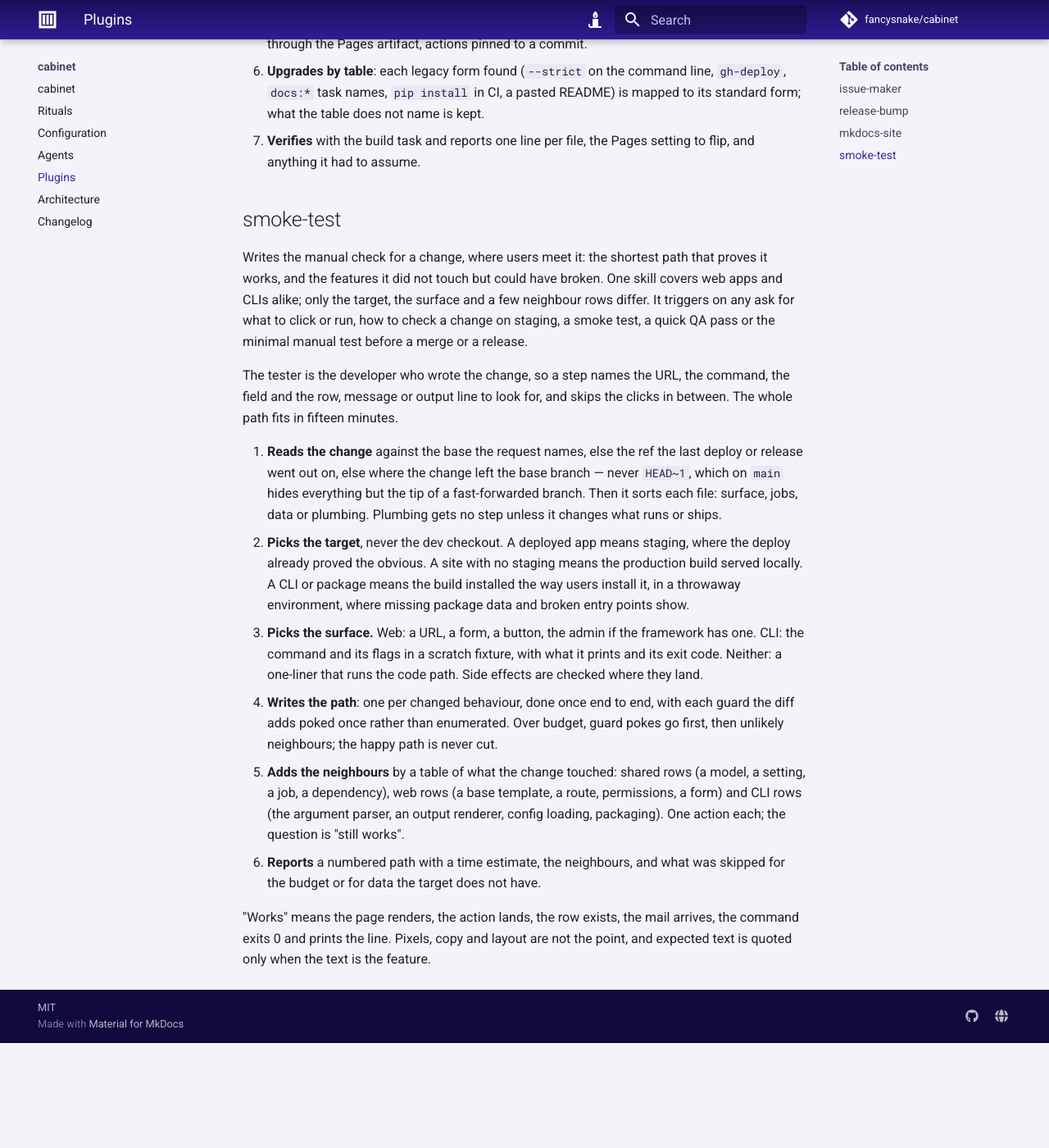
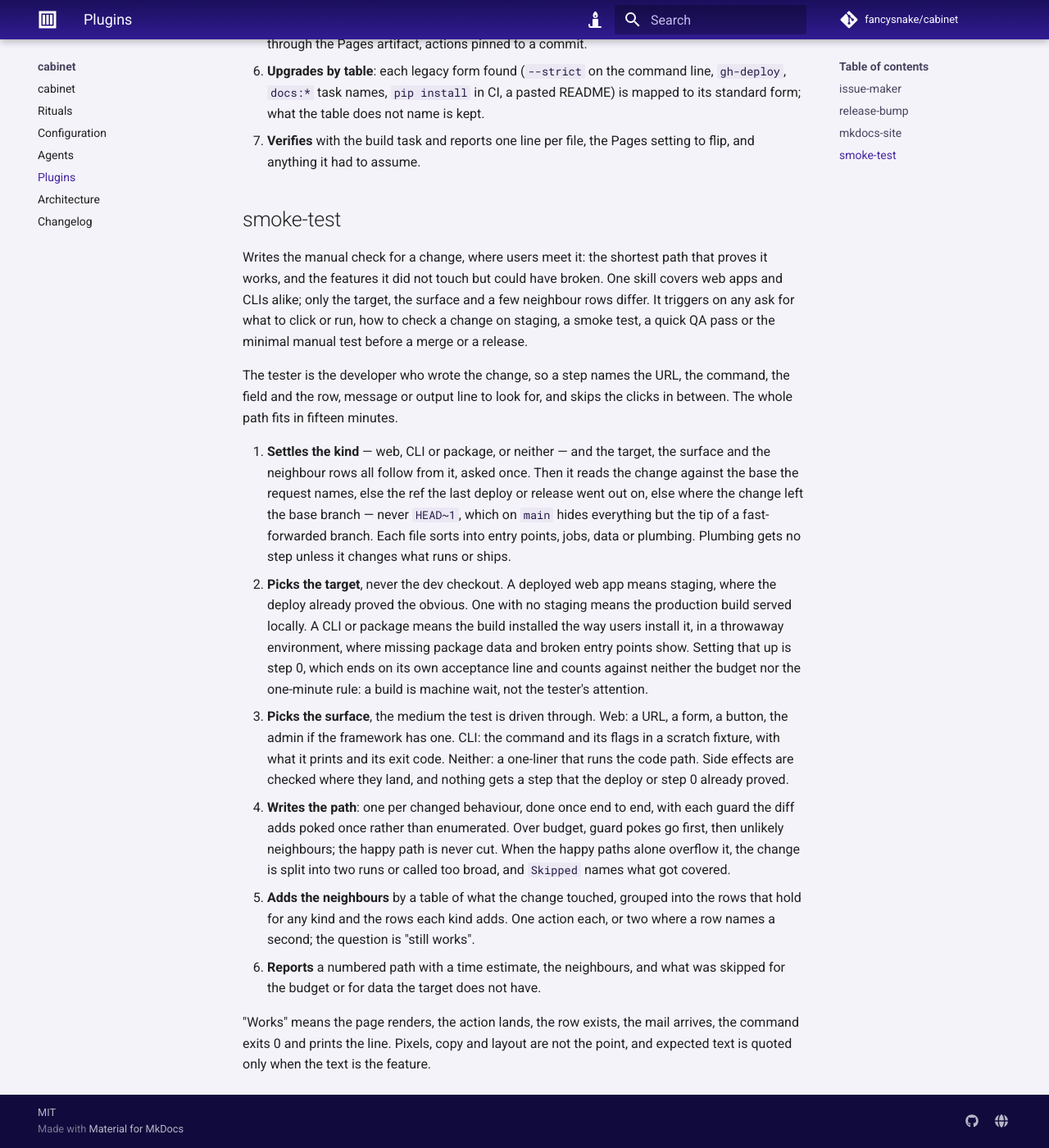
Before and after one commit to fancysnake/cabinet, an MkDocs documentation site: the page built from docs/plugins.md, in a window 1280 px wide and 1400 px high, scrolled down 3144 px. Shown: the whole window at 82% size. Built offline with MkDocs 1.6.1 and Material for MkDocs 9.7.7, drawn with Linux system fonts in a browser that asks for light colours; comment, search, counter and statistics services are not loaded; before the commit the page ends 4416 px from its top, so only the background shows below that.

Commit message:
chore: act on the review triage

```diff
--- a/docs/plugins.md
+++ b/docs/plugins.md
@@ -146,29 +146,36 @@ The tester is the developer who wrote the change, so a step names the URL,
 the command, the field and the row, message or output line to look for, and
 skips the clicks in between. The whole path fits in fifteen minutes.
 
-1. **Reads the change** against the base the request names, else the ref the
+1. **Settles the kind** — web, CLI or package, or neither — and the target,
+   the surface and the neighbour rows all follow from it, asked once. Then
+   it reads the change against the base the request names, else the ref the
    last deploy or release went out on, else where the change left the base
    branch — never `HEAD~1`, which on `main` hides everything but the tip of
-   a fast-forwarded branch. Then it sorts each file: surface, jobs, data or
+   a fast-forwarded branch. Each file sorts into entry points, jobs, data or
    plumbing. Plumbing gets no step unless it changes what runs or ships.
-2. **Picks the target**, never the dev checkout. A deployed app means
-   staging, where the deploy already proved the obvious. A site with no
-   staging means the production build served locally. A CLI or package
-   means the build installed the way users install it, in a throwaway
-   environment, where missing package data and broken entry points show.
-3. **Picks the surface.** Web: a URL, a form, a button, the admin if the
-   framework has one. CLI: the command and its flags in a scratch fixture,
-   with what it prints and its exit code. Neither: a one-liner that runs the
-   code path. Side effects are checked where they land.
+2. **Picks the target**, never the dev checkout. A deployed web app means
+   staging, where the deploy already proved the obvious. One with no staging
+   means the production build served locally. A CLI or package means the
+   build installed the way users install it, in a throwaway environment,
+   where missing package data and broken entry points show. Setting that up
+   is step 0, which ends on its own acceptance line and counts against
+   neither the budget nor the one-minute rule: a build is machine wait, not
+   the tester's attention.
+3. **Picks the surface**, the medium the test is driven through. Web: a URL,
+   a form, a button, the admin if the framework has one. CLI: the command
+   and its flags in a scratch fixture, with what it prints and its exit
+   code. Neither: a one-liner that runs the code path. Side effects are
+   checked where they land, and nothing gets a step that the deploy or step
+   0 already proved.
 4. **Writes the path**: one per changed behaviour, done once end to end,
    with each guard the diff adds poked once rather than enumerated. Over
    budget, guard pokes go first, then unlikely neighbours; the happy path
-   is never cut.
-5. **Adds the neighbours** by a table of what the change touched: shared
-   rows (a model, a setting, a job, a dependency), web rows (a base
-   template, a route, permissions, a form) and CLI rows (the argument
-   parser, an output renderer, config loading, packaging). One action each;
-   the question is "still works".
+   is never cut. When the happy paths alone overflow it, the change is split
+   into two runs or called too broad, and `Skipped` names what got covered.
+5. **Adds the neighbours** by a table of what the change touched, grouped
+   into the rows that hold for any kind and the rows each kind adds. One
+   action each, or two where a row names a second; the question is "still
+   works".
 6. **Reports** a numbered path with a time estimate, the neighbours, and
    what was skipped for the budget or for data the target does not have.
 
```
Also changed, not shown: plugins/smoke-test/skills/smoke-test/SKILL.md (+73 -35 lines).
